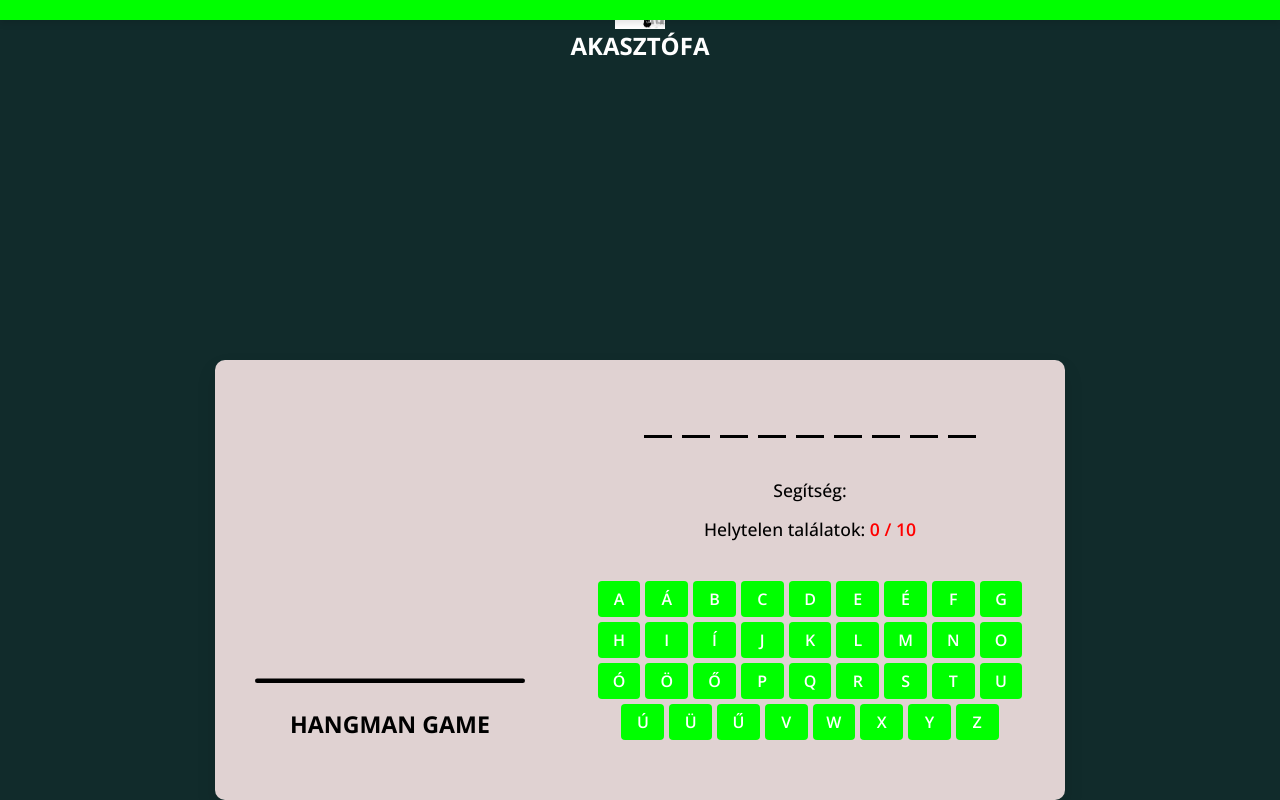
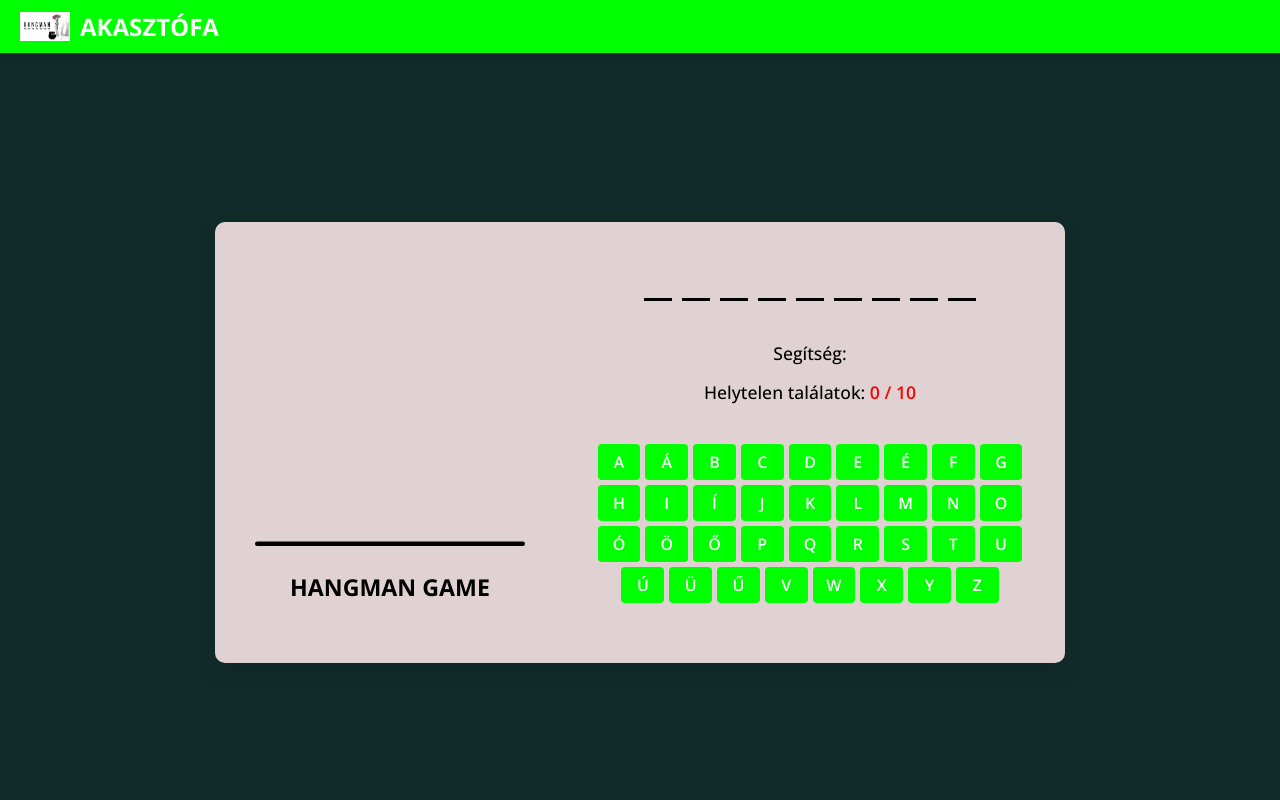
Before and after one commit to SzebenszkiBence/ikt-projekt, a plain HTML site: page index.html in a window 1280 px wide. Drawn offline with nearby package versions, Linux system fonts and the light colour scheme.

Commit message:
javitasok

```diff
--- a/index.html
+++ b/index.html
@@ -11,13 +11,6 @@
 <body>
     <header class="header">
         <div class="logo-container">
-            <img src="" alt="" class="logo">
-        </div>
-
-
-
-
-    </header>
             <img src="images/logo.png" alt="Logo" class="logo">
             <h1 class="site-title">Akasztófa</h1>
         </div>
--- a/scripts/script.js
+++ b/scripts/script.js
@@ -51,7 +51,6 @@ const initGame = (button, clickedLetter) => {
         wrongGuessCount++;
         hangmanImage.src = `images/hangman-${wrongGuessCount}.svg`;
 
-        // Tipp megjelenítése 3 rossz találat után
         if (wrongGuessCount === 3) {
             hintText.innerText = currentHint;
         }
--- a/style.css
+++ b/style.css
@@ -25,7 +25,7 @@ body {
     background-color: #00ff00;
     padding: 10px 20px;
     display: flex;
-    align-items: center;
+    align-items: flex-start;
     justify-content: space-between;
     box-shadow: 0 4px 6px rgba(0, 0, 0, 0.1);
     position: fixed;
```
